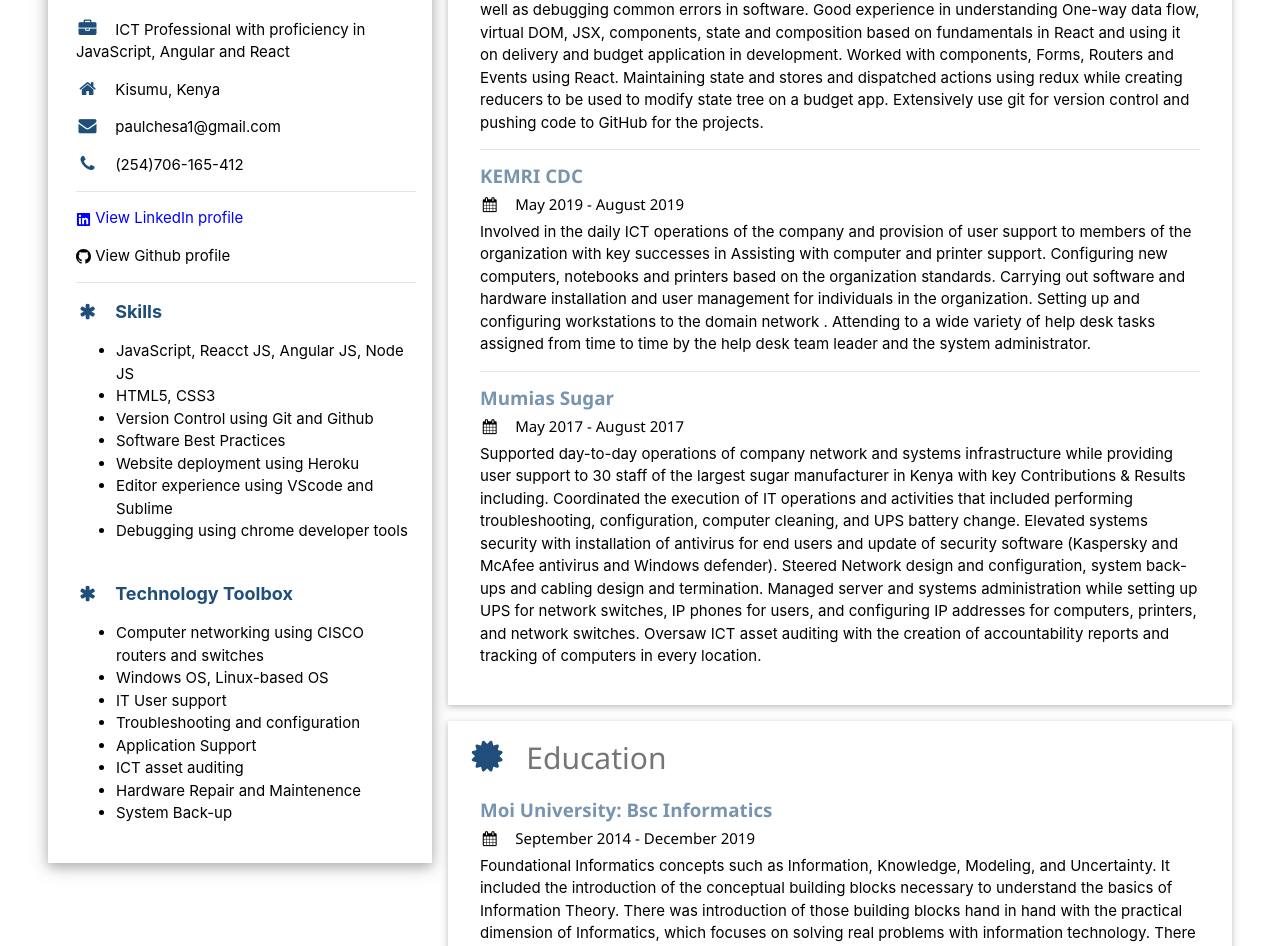
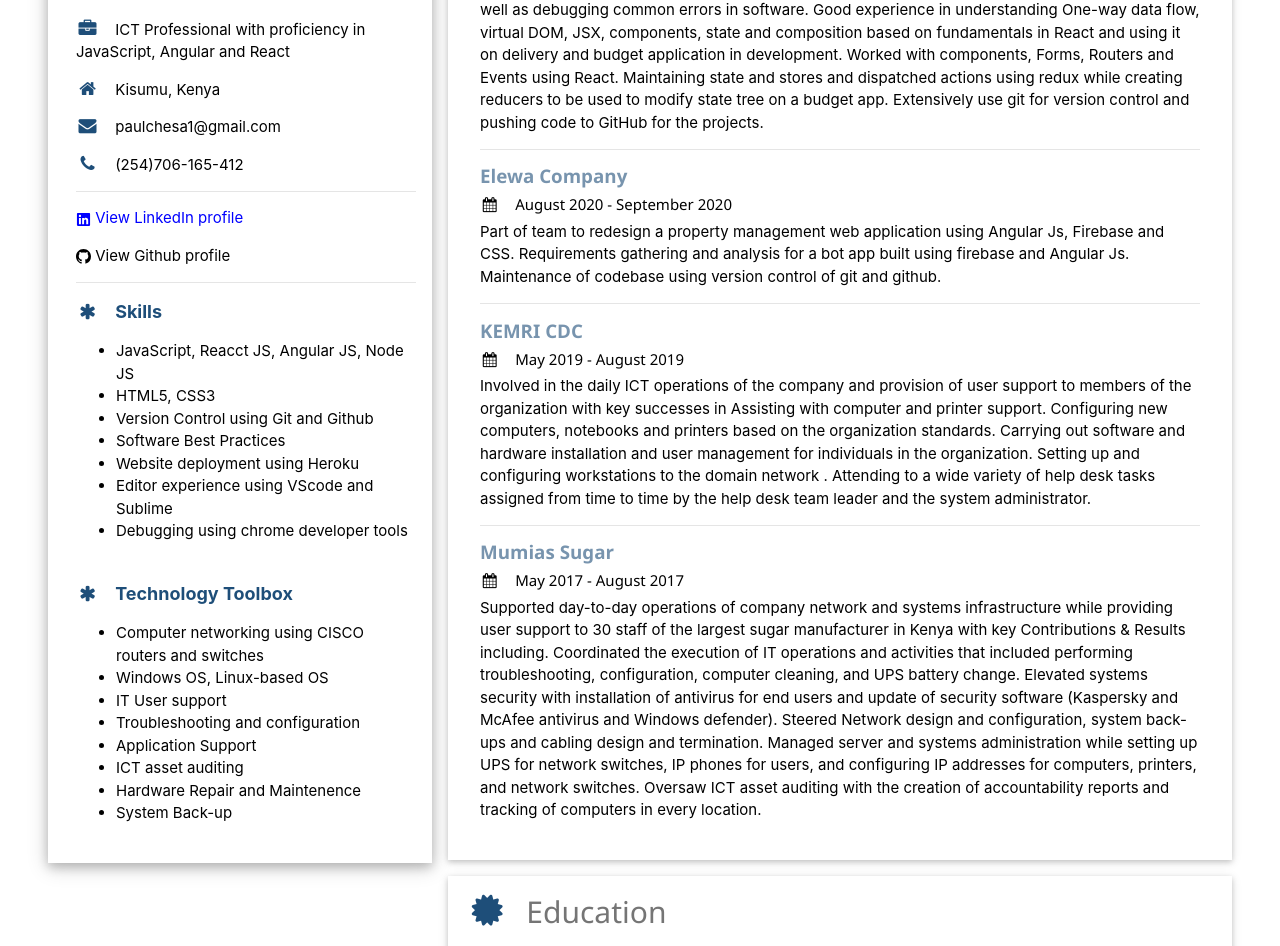
Before and after one commit to pchessah/personal-website, a React (Create React App) app: page / in a window 1280 px wide. Shown: the part 1814-2760 px from the top of the page. Built offline with nearby package versions, Linux system fonts and the light colour scheme.

Commit message:
added section for elewa

```diff
--- a/src/App.css
+++ b/src/App.css
@@ -44,3 +44,8 @@
 .cards{
   border-style: groove;
 }
+
+.cardGroup{
+  display: flex;
+  flex-wrap: wrap;
+}
--- a/src/Home.jsx
+++ b/src/Home.jsx
@@ -59,7 +59,7 @@ function Home() {
           </h3>
         </div>
         <div id="projects" className="cards">
-          <CardGroup>
+          <CardGroup className="cardGroup">
             <Card>
               <CardBody>
                 <Card.Header style={{ backgroundColor: "#91CCFF" }}>
@@ -387,6 +387,21 @@ function Home() {
                     </div>
                     <div className="w3-container">
                       <h5 className="w3-opacity">
+                        <b style={{ color: "#1e4e79" }}> Elewa Company</b>
+                      </h5>
+                      <h6 className="">
+                        <i className="fa fa-calendar fa-fw w3-margin-right"></i>
+                        August 2020 - September 2020
+                      </h6>
+                      <p>
+                        Part of team to redesign a property management web application using Angular Js, Firebase and CSS.
+                        Requirements gathering and analysis for a bot app built using firebase and Angular Js.
+                        Maintenance of codebase using version control of git and github.
+                      </p>
+                      <hr />
+                    </div>
+                    <div className="w3-container">
+                      <h5 className="w3-opacity">
                         <b style={{ color: "#1e4e79" }}> KEMRI CDC</b>
                       </h5>
                       <h6 className="">
```
